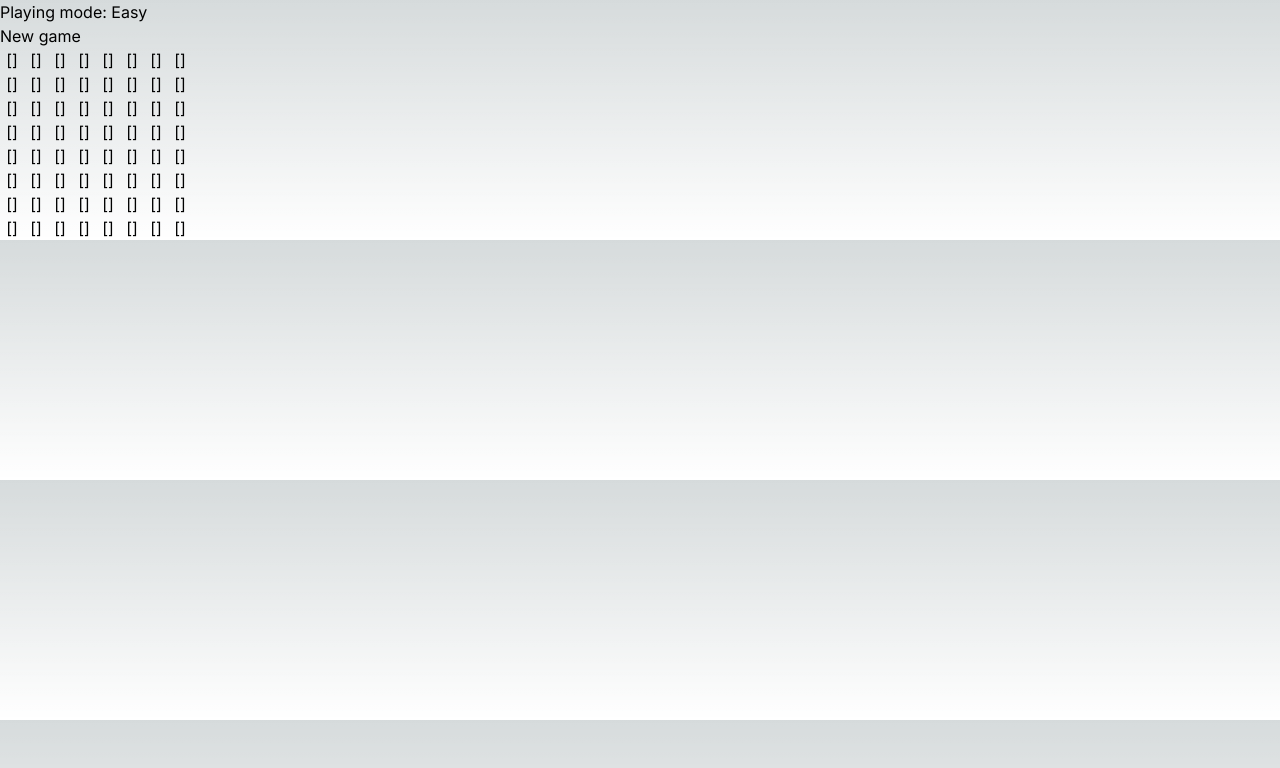
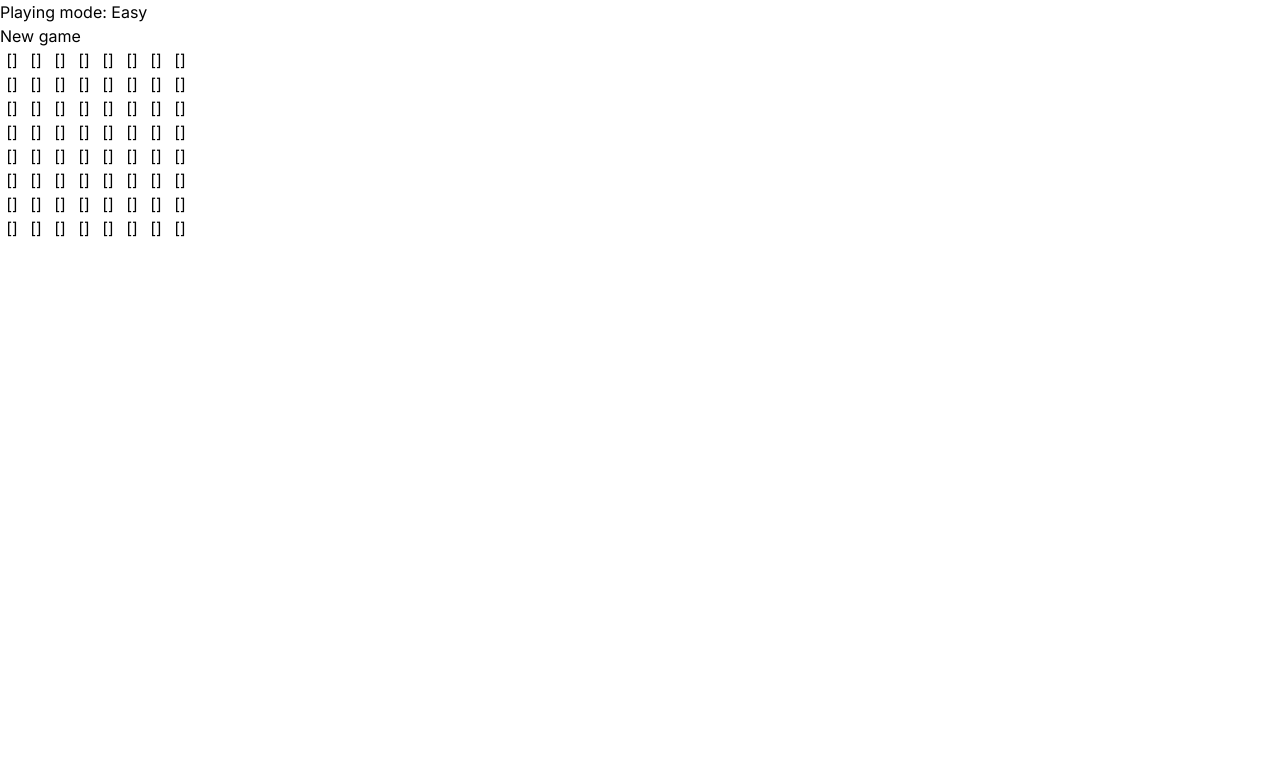
Before and after one commit to marsonmao/piccollage-assignment, a Next.js app: page / in a window 1280 px wide. Shown: the top 768 px of the page. Built offline with nearby package versions, Linux system fonts and the light colour scheme.

Commit message:
feat: remove next js colors, set full page size

```diff
--- a/app/globals.css
+++ b/app/globals.css
@@ -2,32 +2,8 @@
 @tailwind components;
 @tailwind utilities;
 
-:root {
-  --foreground-rgb: 0, 0, 0;
-  --background-start-rgb: 214, 219, 220;
-  --background-end-rgb: 255, 255, 255;
+html,
+body {
+  width: 100%;
+  height: 100%;
 }
-
-@media (prefers-color-scheme: dark) {
-  :root {
-    --foreground-rgb: 255, 255, 255;
-    --background-start-rgb: 0, 0, 0;
-    --background-end-rgb: 0, 0, 0;
-  }
-}
-
-body {
-  color: rgb(var(--foreground-rgb));
-  background: linear-gradient(
-      to bottom,
-      transparent,
-      rgb(var(--background-end-rgb))
-    )
-    rgb(var(--background-start-rgb));
-}
-
-@layer utilities {
-  .text-balance {
-    text-wrap: balance;
-  }
-}
```
